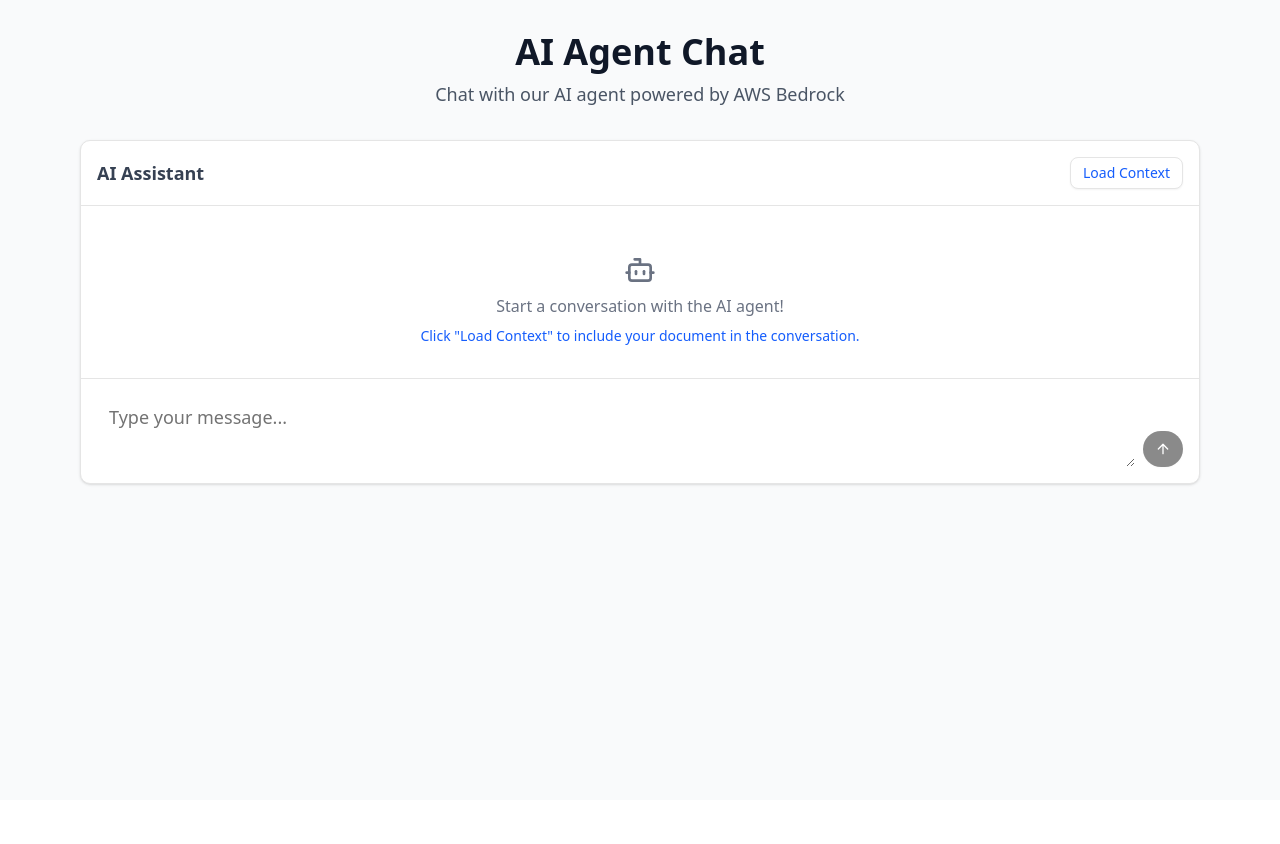
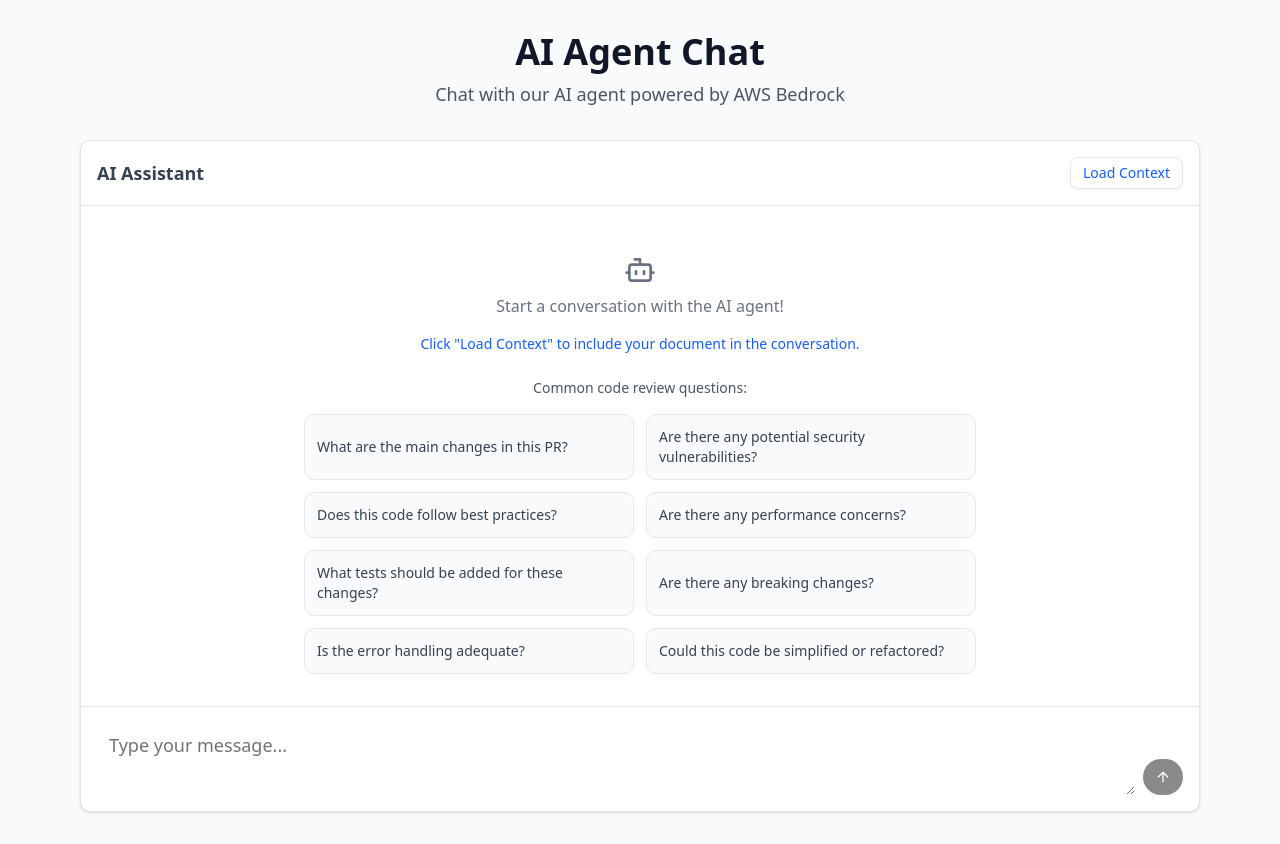
Before and after one commit to stavthal/hackathon-athens-2025, a Next.js app: page /agent in a window 1280 px wide. Before the commit the page ends 800 px from the top, so only its background shows below. Built offline with nearby package versions, Linux system fonts and the light colour scheme.

Commit message:
action buttons regarding questions

```diff
--- a/src/components/agent/ChatBox.jsx
+++ b/src/components/agent/ChatBox.jsx
@@ -190,18 +190,59 @@ export default function ChatBox({ user_input }) {
         {messages.length === 0 && (
           <div className="text-center text-gray-500 mt-8">
             <LucideBot className="mx-auto mb-2 w-8 h-8" />
-            <p>Start a conversation with the AI agent!</p>
+            <p className="mb-4">Start a conversation with the AI agent!</p>
             {user_input && !contextLoaded && (
-              <p className="text-sm mt-2 text-blue-600">
+              <p className="text-sm mt-2 mb-4 text-blue-600">
                 Click "Load Context" to include your document in the
                 conversation.
               </p>
             )}
             {contextLoaded && (
-              <p className="text-sm mt-2 text-green-600">
+              <p className="text-sm mt-2 mb-4 text-green-600">
                 Context document loaded and ready for reference.
               </p>
             )}
+
+            {/* Predefined Code Review Questions */}
+            <div className="max-w-2xl mx-auto mt-6">
+              <p className="text-sm text-gray-600 mb-4 font-medium">
+                Common code review questions:
+              </p>
+              <div className="grid grid-cols-1 md:grid-cols-2 gap-3">
+                {[
+                  "What are the main changes in this PR?",
+                  "Are there any potential security vulnerabilities?",
+                  "Does this code follow best practices?",
+                  "Are there any performance concerns?",
+                  "What tests should be added for these changes?",
+                  "Are there any breaking changes?",
+                  "Is the error handling adequate?",
+                  "Could this code be simplified or refactored?",
+                ].map((question, index) => (
+                  <button
+                    key={index}
+                    onClick={() => {
+                      setInputMessage(question);
+                      // Trigger form submission immediately
+                      setTimeout(() => {
+                        const form = document.querySelector("form");
+                        if (form) {
+                          const submitEvent = new Event("submit", {
+                            bubbles: true,
+                            cancelable: true,
+                          });
+                          form.dispatchEvent(submitEvent);
+                        }
+                      }, 0);
+                    }}
+                    disabled={isLoading}
+                    className="text-left p-3 bg-gray-50 hover:bg-gray-100 border border-gray-200 rounded-lg text-sm text-gray-700 transition-colors hover:border-gray-300 disabled:opacity-50 disabled:cursor-not-allowed"
+                  >
+                    {question}
+                  </button>
+                ))}
+              </div>
+            </div>
           </div>
         )}
 
```
